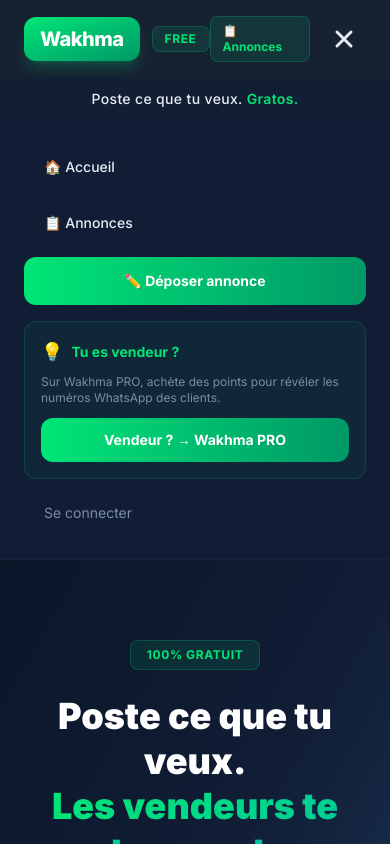
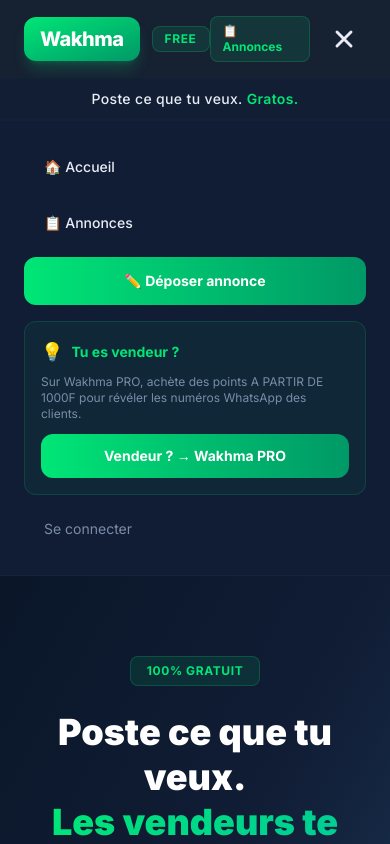
Before and after one commit to idimbengue003-web/waxma-free, a React (Vite) app: page / in a window 390 px wide. Both pictures are taken after a click on the button "Menu". Shown: the top 844 px of the page. Built offline with nearby package versions, Linux system fonts and the light colour scheme.

Commit message:
Update: achète des points A PARTIR DE 1000F

```diff
--- a/src/components/Header.jsx
+++ b/src/components/Header.jsx
@@ -105,7 +105,7 @@
                 <span className="text-lg">💡</span>
                 <span className="font-bold text-sm text-wakhma-highlight">Tu es vendeur ?</span>
               </div>
-              <p className="text-xs text-wakhma-muted mb-3">Sur Wakhma PRO, achète des points pour révéler les numéros WhatsApp des clients.</p>
+              <p className="text-xs text-wakhma-muted mb-3">Sur Wakhma PRO, achète des points A PARTIR DE 1000F pour révéler les numéros WhatsApp des clients.</p>
               <a href="https://wakhma-pro.lu" target="_blank" rel="noopener noreferrer" onClick={() => setMenuOpen(false)}
                 className="block text-center bg-gradient-to-r from-wakhma-highlight to-emerald-600 text-white font-bold py-3 px-4 rounded-xl text-sm">
                 Vendeur ? → Wakhma PRO
```
